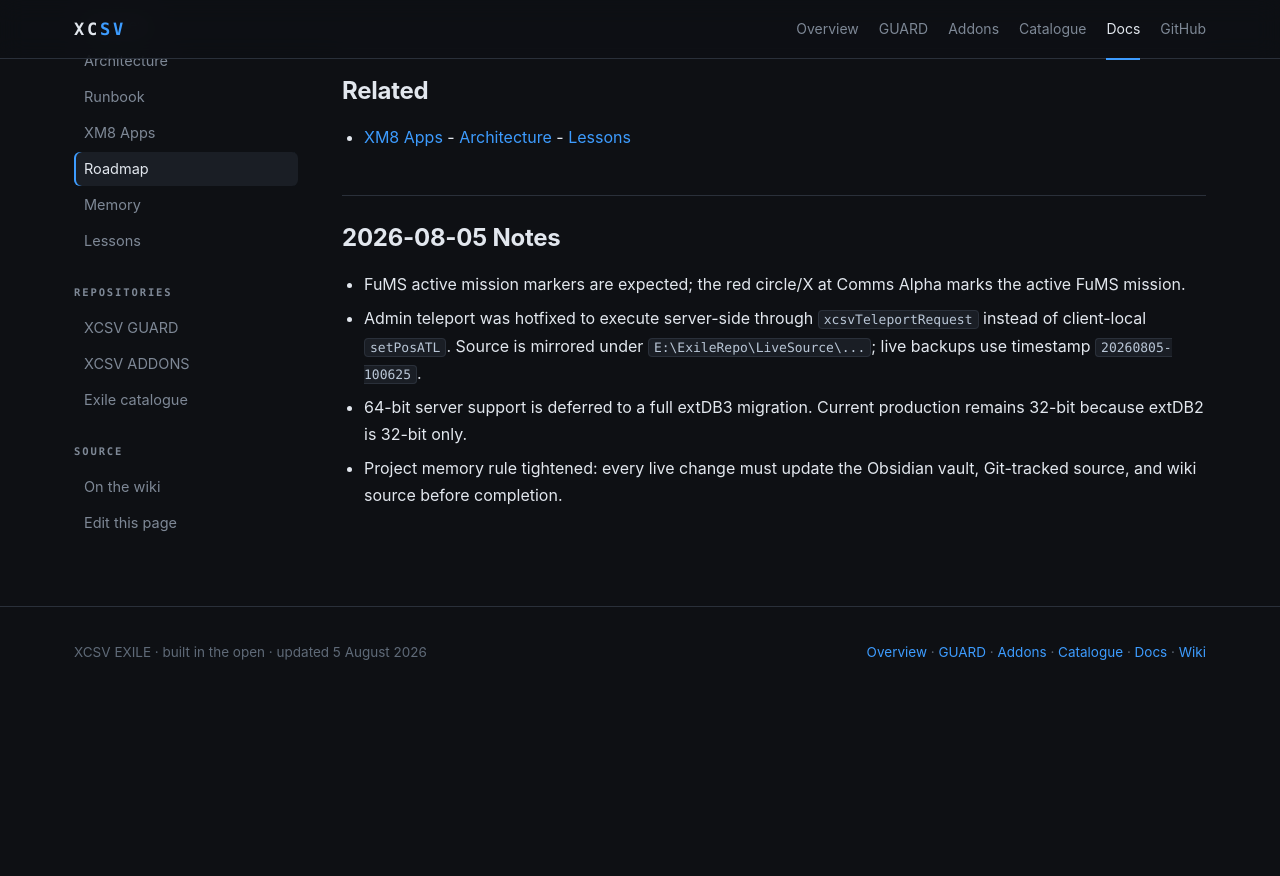
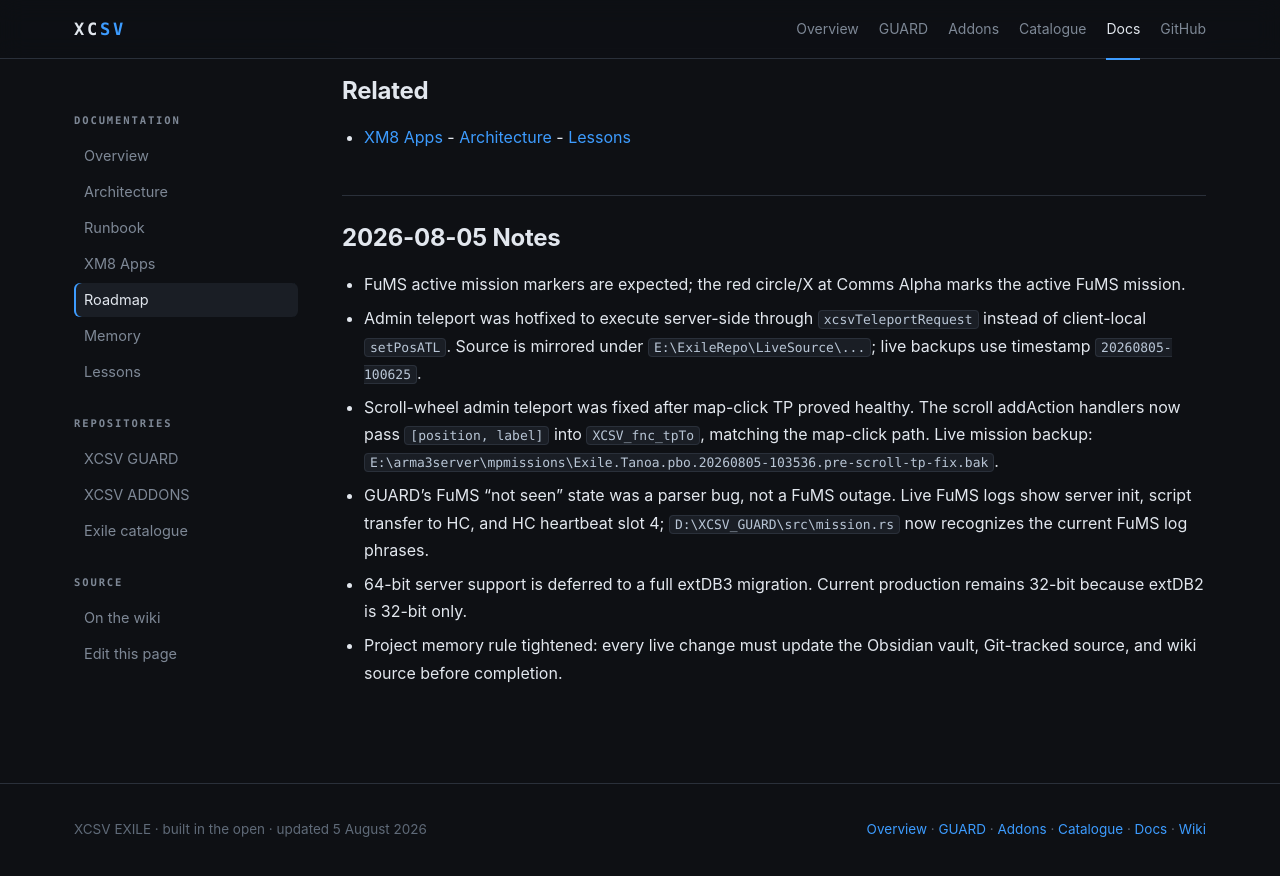
Before and after one commit to x-cessive/XCSV, a Jekyll site: the page built from docs/wiki/Roadmap.md, in a window 1280 px wide and 900 px high, scrolled down 2082 px. Shown: the top 876 px of the window. Built offline with Jekyll 4.4.1, drawn with Linux system fonts in a browser that asks for light colours; before the commit the page ends 2805 px from its top, so only the background shows below that.

Commit message:
Record FuMS and teleport hotfix state

```diff
--- a/docs/wiki/Roadmap.md
+++ b/docs/wiki/Roadmap.md
@@ -69,5 +69,7 @@
 
 - FuMS active mission markers are expected; the red circle/X at Comms Alpha marks the active FuMS mission.
 - Admin teleport was hotfixed to execute server-side through `xcsvTeleportRequest` instead of client-local `setPosATL`. Source is mirrored under `E:\ExileRepo\LiveSource\...`; live backups use timestamp `20260805-100625`.
+- Scroll-wheel admin teleport was fixed after map-click TP proved healthy. The scroll addAction handlers now pass `[position, label]` into `XCSV_fnc_tpTo`, matching the map-click path. Live mission backup: `E:\arma3server\mpmissions\Exile.Tanoa.pbo.20260805-103536.pre-scroll-tp-fix.bak`.
+- GUARD's FuMS "not seen" state was a parser bug, not a FuMS outage. Live FuMS logs show server init, script transfer to HC, and HC heartbeat slot 4; `D:\XCSV_GUARD\src\mission.rs` now recognizes the current FuMS log phrases.
 - 64-bit server support is deferred to a full extDB3 migration. Current production remains 32-bit because extDB2 is 32-bit only.
 - Project memory rule tightened: every live change must update the Obsidian vault, Git-tracked source, and wiki source before completion.
```
Also changed, not shown: wiki/Roadmap.md (+2 -0 lines).
